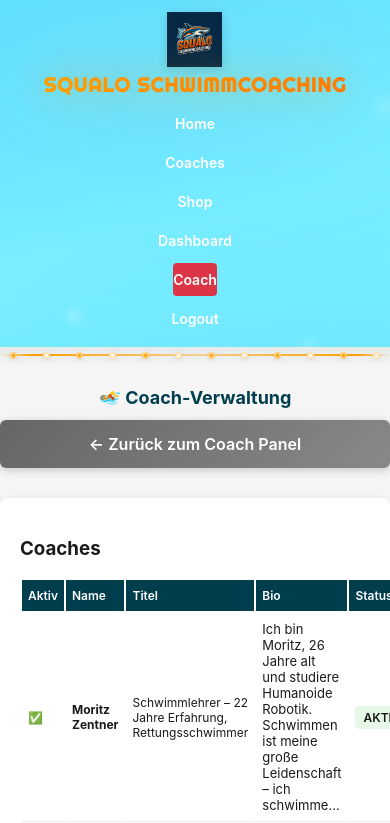
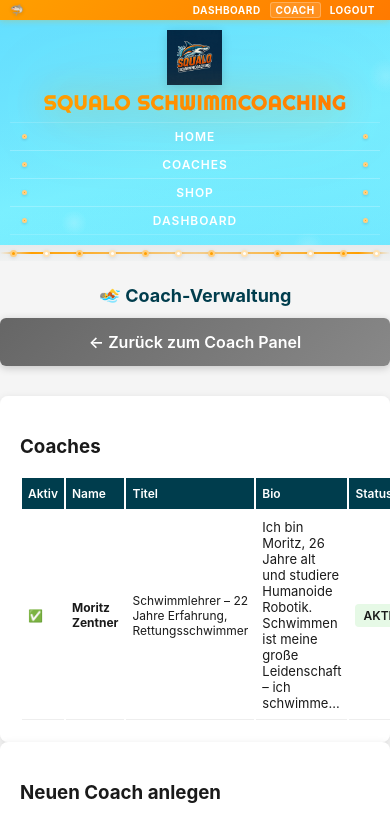
Before and after one commit to Zentnemo/Squalo, a Flask app: page /admin/coaches in a window 390 px wide. Shown: the top 823 px of the page. Run offline with Flask 3, Linux system fonts and the light colour scheme; a user stored in the database is signed in; data comes from the database, SQL or seed files in the repository.

Commit message:
Refine Squalo header with lane navigation and top bar
- Restructured header: orange top accent bar (Login/Registrieren + 🦈 shark icon top right), water-shimmer brand area, lane navigation below
- Lane navigation: Home, Coaches, Shop, Dashboard stacked vertically with buoy markers on each lane, orange lane-line glow on hover/active
- Active page detection via request.endpoint (shows which lane is active)
- Login/Account moved to compact top bar with shark icon (🦈)
- Admin 'Coach' link appears in top bar for admin users
- Mobile-responsive: stacks vertically, no horizontal scroll, compact sizing
- All existing branding preserved (water-shimmer, neon-orange title, pool-lane-rope divider)

```diff
--- a/static/css/style.css
+++ b/static/css/style.css
@@ -42,7 +42,6 @@ html, body {
   top: 0;
   z-index: 100;
   color: var(--white);
-  padding: 20px 0;
   overflow: hidden;
 }
 
@@ -91,17 +90,83 @@ html, body {
   100% { background-position: 100% 0%; opacity: 0.5; }
 }
 
-/* Bottom glow line */
 .site-header .container {
   position: relative;
   z-index: 2;
 }
 
+/* ── Top Orange Accent Bar ── */
+.top-bar {
+  position: relative;
+  z-index: 3;
+  background: linear-gradient(135deg, var(--squalo-neon-orange) 0%, #ff7a00 100%);
+  padding: 3px 0;
+  box-shadow: 0 1px 6px rgba(255, 159, 0, 0.3);
+}
+
+.top-bar-inner {
+  display: flex;
+  align-items: center;
+  justify-content: flex-end;
+  gap: 8px;
+}
+
+.shark-icon {
+  font-size: 15px;
+  margin-right: auto;
+  opacity: 0.9;
+  filter: drop-shadow(0 1px 2px rgba(0,0,0,0.15));
+  transition: transform 0.3s ease;
+  line-height: 1;
+  display: inline-flex;
+  align-items: center;
+}
+
+.shark-icon:hover {
+  transform: scale(1.15) rotate(-5deg);
+}
+
+.top-bar-link {
+  color: var(--white);
+  text-decoration: none;
+  font-size: 12px;
+  font-weight: 700;
+  letter-spacing: 0.5px;
+  text-transform: uppercase;
+  padding: 2px 8px;
+  border-radius: 3px;
+  transition: background 0.2s ease, color 0.2s ease;
+  position: relative;
+}
+
+.top-bar-link:hover {
+  background: rgba(0, 0, 0, 0.1);
+}
+
+.top-bar-link.active {
+  background: rgba(255, 255, 255, 0.18);
+}
+
+.admin-top-link {
+  background: rgba(255, 255, 255, 0.12);
+  border: 1px solid rgba(255, 255, 255, 0.25);
+}
+
+.admin-top-link:hover {
+  background: rgba(255, 255, 255, 0.22);
+}
+
+/* ── Header Main (water background area) ── */
+.header-main {
+  position: relative;
+  z-index: 2;
+  padding: 20px 0 16px;
+}
+
 .header-content {
   display: flex;
-  justify-content: space-between;
+  justify-content: center;
   align-items: center;
-  gap: 24px;
 }
 
 /* ── Logo section ── */
@@ -110,7 +175,6 @@ html, body {
   align-items: center;
   gap: 28px;
   position: relative;
-  margin-left: -8px;
 }
 
 .logo-img {
@@ -146,50 +210,120 @@ html, body {
   position: relative;
 }
 
-.main-nav {
-  display: flex;
-  gap: 20px;
+/* ── Lane Navigation ── */
+.lane-nav {
+  display: flex;
+  flex-direction: column;
+  gap: 0;
+  margin-top: 18px;
+  max-width: 500px;
+  margin-left: auto;
+  margin-right: auto;
+}
+
+.lane-item {
+  display: flex;
   align-items: center;
-  flex-wrap: wrap;
-}
-
-.main-nav a {
+  justify-content: space-between;
+  gap: 12px;
+  padding: 9px 20px;
   color: var(--white);
   text-decoration: none;
   font-weight: 600;
+  font-size: 14px;
+  letter-spacing: 2px;
+  text-transform: uppercase;
+  position: relative;
   transition: all 0.3s ease;
-  position: relative;
-  padding: 8px 0;
-}
-
-.main-nav a:hover {
-  color: var(--orange);
-}
-
-.main-nav a::after {
+  border-top: 1px solid rgba(255, 255, 255, 0.12);
+  border-bottom: 1px solid rgba(255, 255, 255, 0.12);
+  margin-top: -1px; /* collapse borders */
+}
+
+.lane-item:first-child {
+  border-top: 1px solid rgba(255, 255, 255, 0.15);
+}
+
+.lane-item:last-child {
+  border-bottom: 1px solid rgba(255, 255, 255, 0.15);
+}
+
+/* Lane rope glow on hover / active */
+.lane-item::before {
   content: '';
   position: absolute;
-  bottom: 0;
   left: 0;
-  width: 0;
+  right: 0;
+  top: -1px;
+  height: 1px;
+  background: transparent;
+  transition: all 0.4s ease;
+  z-index: 1;
+}
+
+.lane-item::after {
+  content: '';
+  position: absolute;
+  left: 0;
+  right: 0;
+  bottom: -1px;
+  height: 1px;
+  background: transparent;
+  transition: all 0.4s ease;
+  z-index: 1;
+}
+
+.lane-item:hover::before,
+.lane-item:hover::after,
+.lane-item.active::before,
+.lane-item.active::after {
+  background: linear-gradient(90deg,
+    transparent 5%,
+    var(--squalo-neon-orange) 20%,
+    rgba(255, 159, 0, 0.5) 50%,
+    var(--squalo-neon-orange) 80%,
+    transparent 95%
+  );
   height: 2px;
-  background: var(--orange);
-  transition: width 0.3s ease;
-}
-
-.main-nav a:hover::after {
-  width: 100%;
-}
-
-.admin-link {
-  background: var(--danger);
-  padding: 8px 12px;
-  border-radius: 4px;
-  font-size: 14px;
-}
-
-.admin-link:hover::after {
-  display: none;
+}
+
+/* Subtle lane background on hover */
+.lane-item:hover {
+  background: rgba(255, 255, 255, 0.06);
+}
+
+.lane-item.active {
+  background: rgba(255, 159, 0, 0.08);
+}
+
+/* Buoy markers on left/right of each lane */
+.lane-buoy-marker {
+  width: 8px;
+  height: 8px;
+  border-radius: 50%;
+  flex-shrink: 0;
+  background: var(--squalo-neon-orange);
+  border: 2px solid rgba(255, 255, 255, 0.5);
+  box-shadow: 0 1px 3px rgba(0,0,0,0.15);
+  transition: all 0.3s ease;
+}
+
+.lane-item:hover .lane-buoy-marker,
+.lane-item.active .lane-buoy-marker {
+  transform: scale(1.2);
+  box-shadow: 0 0 8px rgba(255, 159, 0, 0.5);
+}
+
+.lane-label {
+  flex: 1;
+  text-align: center;
+  transition: all 0.3s ease;
+}
+
+.lane-item:hover .lane-label,
+.lane-item.active .lane-label {
+  color: var(--squalo-neon-orange);
+  text-shadow: 0 0 20px rgba(255, 159, 0, 0.3);
 }
 
 /* ══════════════════════════════════════
@@ -1893,7 +2027,7 @@ main {
 
   /* ── Header ── */
   .site-header {
-    padding: 12px 0;
+    padding: 0;
   }
 
   .header-content {
@@ -1936,6 +2070,50 @@ main {
     padding: 10px 0;
     text-align: center;
     font-size: 15px;
+  }
+
+  /* Mobile: lane nav */
+  .lane-nav {
+    max-width: 100%;
+    margin-top: 14px;
+  }
+
+  .lane-item {
+    padding: 8px 16px;
+    font-size: 13px;
+    letter-spacing: 1.5px;
+  }
+
+  .lane-buoy-marker {
+    width: 6px;
+    height: 6px;
+  }
+
+  /* Mobile: top bar */
+  .top-bar {
+    padding: 2px 0;
+  }
+
+  .top-bar-inner {
+    gap: 4px;
+  }
+
+  .shark-icon {
+    font-size: 13px;
+  }
+
+  .top-bar-link {
+    font-size: 11px;
+    padding: 2px 6px;
+  }
+
+  /* Mobile: header main */
+  .header-main {
+    padding: 14px 0 12px;
+  }
+
+  .header-content {
+    justify-content: center;
   }
 
   /* ── Hero ── */
@@ -2391,6 +2569,34 @@ main {
   .main-nav a {
     font-size: 14px;
     padding: 8px 0;
+  }
+
+  .lane-nav {
+    margin-top: 10px;
+  }
+
+  .lane-item {
+    padding: 6px 12px;
+    font-size: 12px;
+    letter-spacing: 1px;
+  }
+
+  .lane-buoy-marker {
+    width: 5px;
+    height: 5px;
+  }
+
+  .top-bar-link {
+    font-size: 10px;
+    padding: 1px 5px;
+  }
+
+  .shark-icon {
+    font-size: 11px;
+  }
+
+  .header-main {
+    padding: 10px 0 10px;
   }
 
   .map-section h2 {
--- a/templates/base.html
+++ b/templates/base.html
@@ -11,26 +11,57 @@
 </head>
 <body>
     <header class="site-header">
-        <div class="container">
-            <div class="header-content">
-                <div class="logo-section">
-                    <img src="{{ url_for('static', filename='images/squalo-logo.png') }}" alt="Squalo Logo" class="logo-img">
-                    <h1 class="brand-title">SQUALO SCHWIMMCOACHING</h1>
+        {% set current_route = request.endpoint %}
+        {# ── Top Bar (Account / Login + Shark) ── #}
+        <div class="top-bar">
+            <div class="container">
+                <div class="top-bar-inner">
+                    <span class="shark-icon" aria-hidden="true">🦈</span>
+                    {% if current_user.is_authenticated %}
+                        <a href="{{ url_for('dashboard') }}" class="top-bar-link {% if current_route == 'dashboard' %}active{% endif %}">Dashboard</a>
+                        {% if current_user.role == 'admin' %}
+                            <a href="{{ url_for('admin') }}" class="top-bar-link admin-top-link">Coach</a>
+                        {% endif %}
+                        <a href="{{ url_for('logout') }}" class="top-bar-link">Logout</a>
+                    {% else %}
+                        <a href="{{ url_for('login') }}" class="top-bar-link {% if current_route == 'login' %}active{% endif %}">Login</a>
+                        <a href="{{ url_for('register') }}" class="top-bar-link {% if current_route == 'register' %}active{% endif %}">Registrieren</a>
+                    {% endif %}
                 </div>
-                <nav class="main-nav">
-                    <a href="{{ url_for('index') }}">Home</a>
-                    <a href="{{ url_for('coaches') }}">Coaches</a>
-                    <a href="{{ url_for('shop') }}">Shop</a>
-                    {% if current_user.is_authenticated %}
-                        <a href="{{ url_for('dashboard') }}">Dashboard</a>
-                        {% if current_user.role == 'admin' %}
-                            <a href="{{ url_for('admin') }}" class="admin-link">Coach</a>
-                        {% endif %}
-                        <a href="{{ url_for('logout') }}">Logout</a>
-                    {% else %}
-                        <a href="{{ url_for('login') }}">Einloggen</a>
-                        <a href="{{ url_for('register') }}">Registrieren</a>
-                    {% endif %}
+            </div>
+        </div>
+
+        {# ── Brand + Lane Navigation ── #}
+        <div class="header-main">
+            <div class="container">
+                <div class="header-content">
+                    <div class="logo-section">
+                        <img src="{{ url_for('static', filename='images/squalo-logo.png') }}" alt="Squalo Logo" class="logo-img">
+                        <h1 class="brand-title">SQUALO SCHWIMMCOACHING</h1>
+                    </div>
+                </div>
+
+                <nav class="lane-nav" aria-label="Hauptnavigation">
+                    <a href="{{ url_for('index') }}" class="lane-item {% if current_route == 'index' %}active{% endif %}">
+                        <span class="lane-buoy-marker"></span>
+                        <span class="lane-label">Home</span>
+                        <span class="lane-buoy-marker"></span>
+                    </a>
+                    <a href="{{ url_for('coaches') }}" class="lane-item {% if current_route == 'coaches' %}active{% endif %}">
+                        <span class="lane-buoy-marker"></span>
+                        <span class="lane-label">Coaches</span>
+                        <span class="lane-buoy-marker"></span>
+                    </a>
+                    <a href="{{ url_for('shop') }}" class="lane-item {% if current_route == 'shop' %}active{% endif %}">
+                        <span class="lane-buoy-marker"></span>
+                        <span class="lane-label">Shop</span>
+                        <span class="lane-buoy-marker"></span>
+                    </a>
+                    <a href="{{ url_for('dashboard') }}" class="lane-item {% if current_route == 'dashboard' %}active{% endif %}">
+                        <span class="lane-buoy-marker"></span>
+                        <span class="lane-label">Dashboard</span>
+                        <span class="lane-buoy-marker"></span>
+                    </a>
                 </nav>
             </div>
         </div>
```
